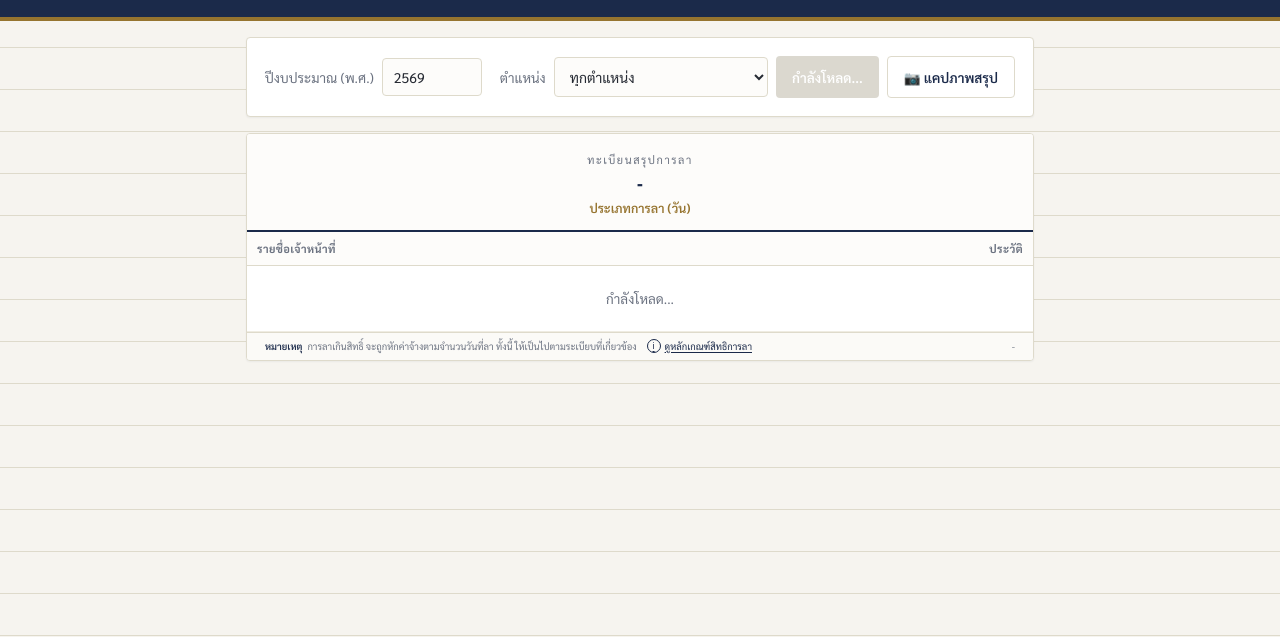
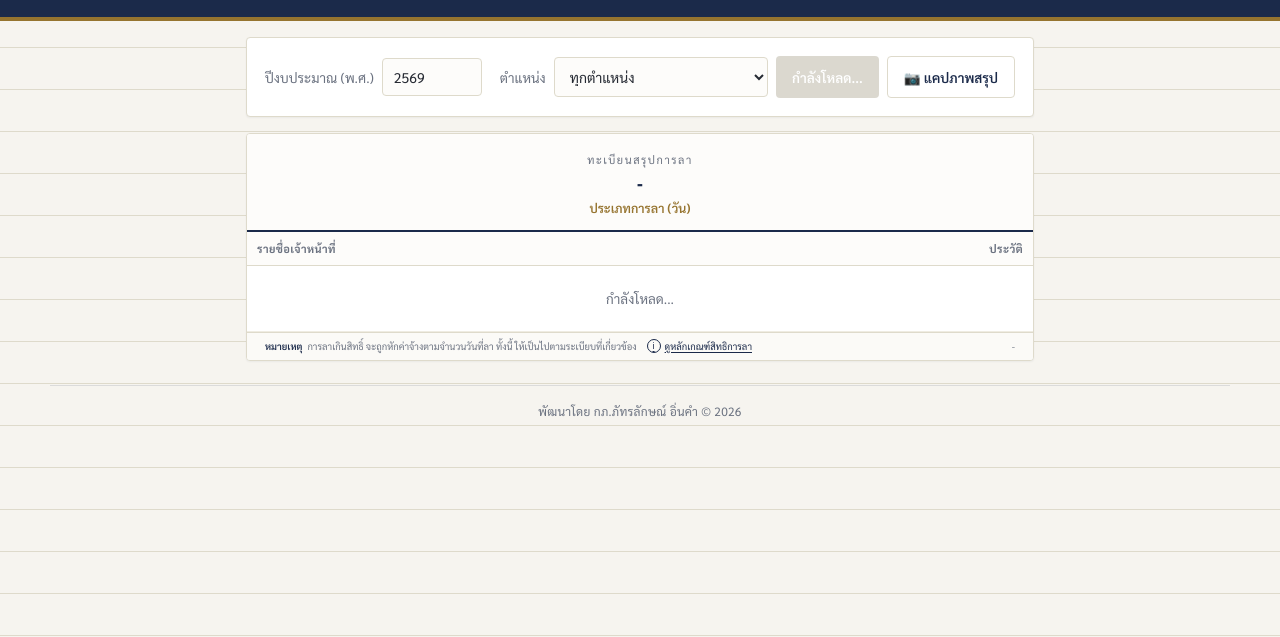
Before and after one commit to nongmee1225/ER-leave-nongmee, a plain HTML site: page app/Index.html in a window 1280 px wide. Shown: the part 163-800 px from the top of the page. Drawn offline with nearby package versions, Linux system fonts and the light colour scheme.

Commit message:
Fix duplicate app markup and add developer credit

```diff
--- a/app/Index.html
+++ b/app/Index.html
@@ -655,6 +655,21 @@
       .leave-html-order { margin-top: 40px; }
       .leave-html-director { margin-top: 8px; font-size: 12.5pt; }
     }
+
+    .app-footer {
+      width: calc(100% - 32px);
+      max-width: 1180px;
+      margin: 24px auto 0;
+      padding: 16px 12px calc(18px + env(safe-area-inset-bottom));
+      border-top: 1px solid rgba(27, 42, 74, 0.12);
+      color: #6B7280;
+      font-size: 12px;
+      line-height: 1.5;
+      letter-spacing: 0.02em;
+      text-align: center;
+    }
+
+    .app-footer small { font: inherit; }
   </style>
 </head>
 <body>
@@ -1084,6 +1099,10 @@
 
   </div>
 
+  <footer class="app-footer" role="contentinfo">
+    <small>พัฒนาโดย กภ.ภัทรลักษณ์ อิ่นคำ &copy; 2026</small>
+  </footer>
+
   <div class="modal-overlay" id="announcementModal" onclick="if(event.target===this)closeAnnouncementModal()">
     <div class="modal announcement-modal" role="dialog" aria-modal="true" aria-labelledby="announcementModalTitle">
       <div class="announcement-modal-head">
```
